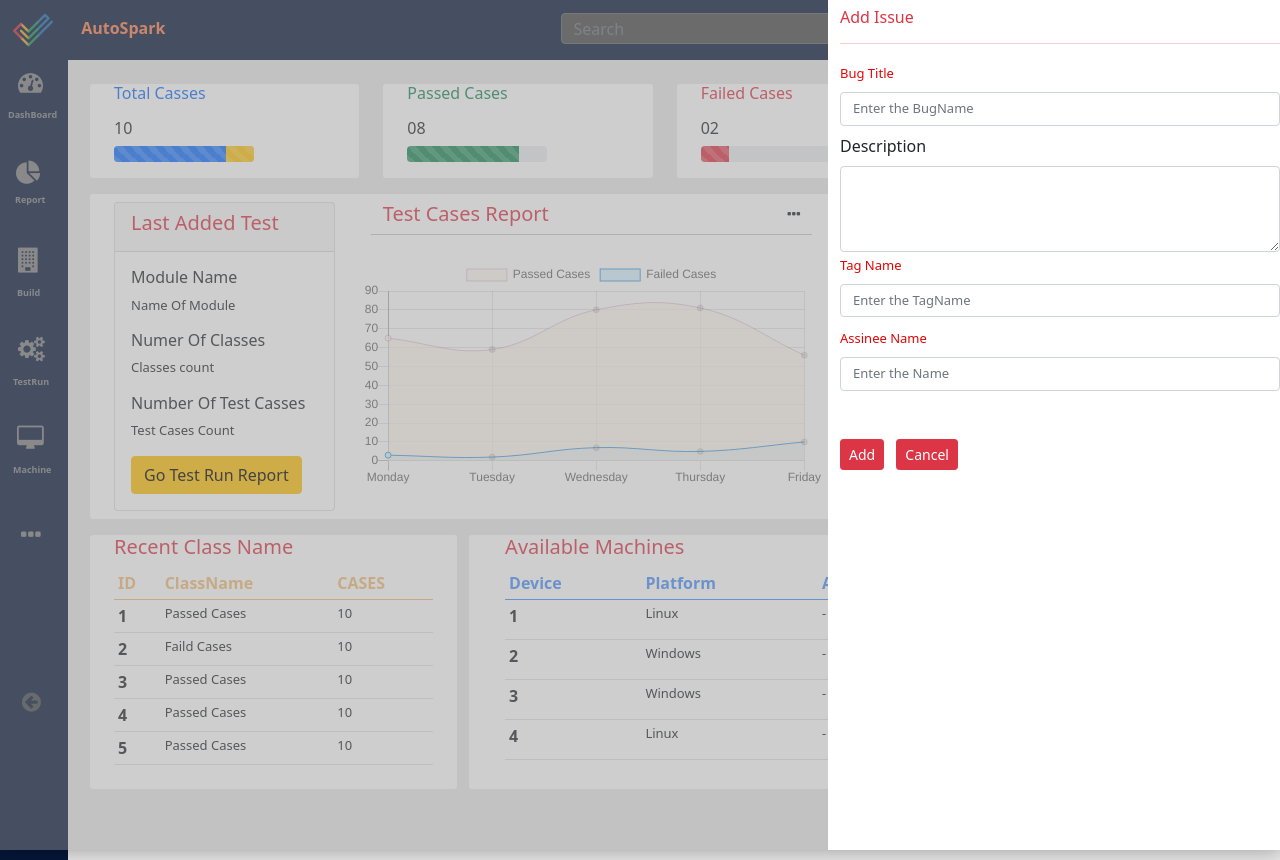
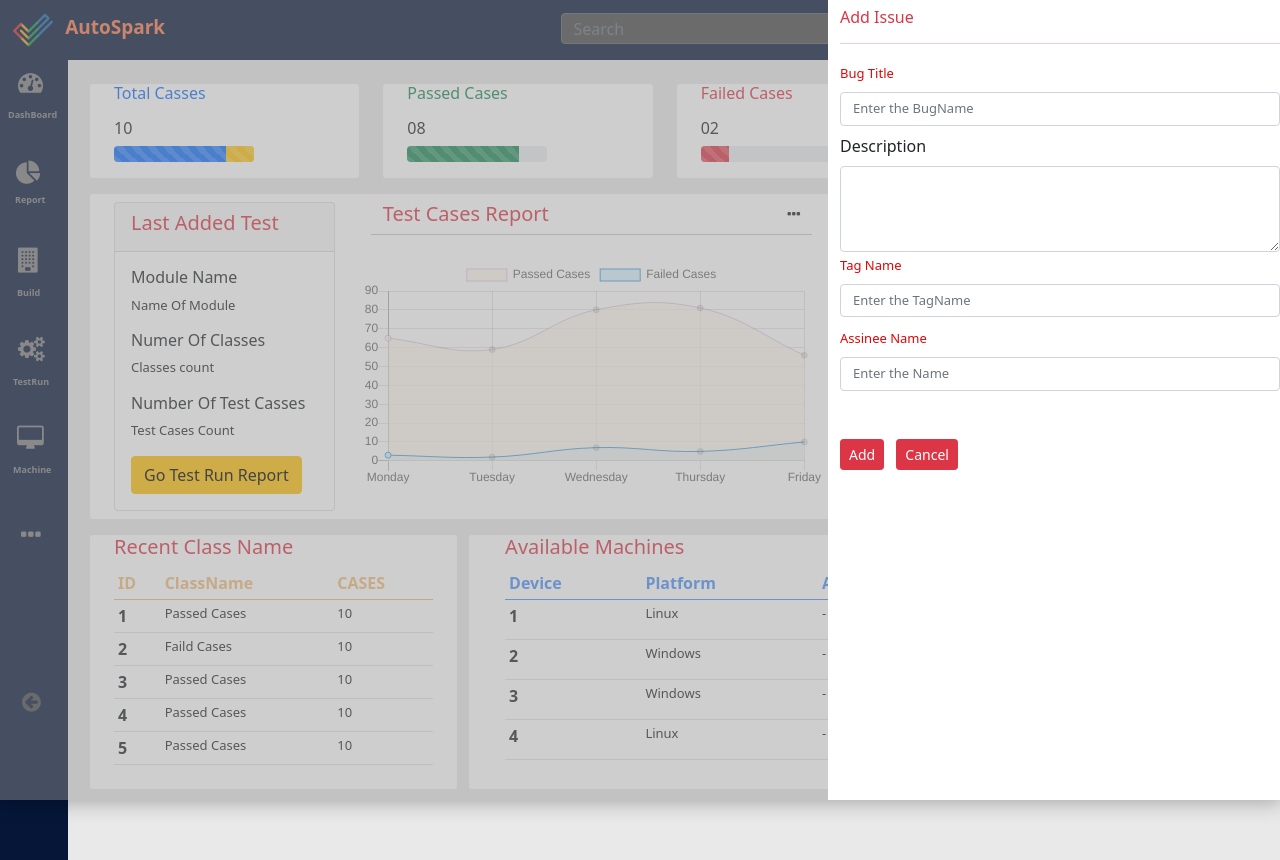
Before and after one commit to sivamuthuG/AutomationTool, a plain HTML site: page index.html in a window 1280 px wide. Both pictures are taken after a click on the icon 1201 px from the left and 29 px from the top of the page. Drawn offline with nearby package versions, Linux system fonts and the light colour scheme.

Commit message:
Update style.css

```diff
--- a/css/style.css
+++ b/css/style.css
@@ -37,8 +37,10 @@ body{
     margin: 0 -20px;
 }
 .nameText{
-        padding: 11px;
-        color: #fa7a4b;
+
+        color: #fa7a4bfc;
+        font-size: 19px;
+        margin-left: -5px;
 }
 
 .searchBox{
@@ -172,7 +174,7 @@ body{
 }
 .toolBody{
         height: 800px;
-    width: 100%;
+        width: 100%;
 }
 .toolmenu{
         background: #051639;
@@ -188,7 +190,7 @@ body{
     margin-top: 10px;
 }
 .dashBoard{
-       width: 68px;
+       width: 80px;
     margin-left: 0px;
     height: 65px;
 }
@@ -199,7 +201,7 @@ body{
     margin-left: 3px;
 }
 .report{
-          width: 68px;
+          width: 80px;
     margin-left: 0px;
     height: 65px;
 }
@@ -221,7 +223,7 @@ body{
     float: left;
 }
 .machine{
-      width: 68px;
+      width: 80px;
     margin-left: 0;
     height: 65px;
 }
@@ -914,11 +916,11 @@ td{
     z-index: 10;
     width: 100%;
     background: #95959575;
-    height: 850px;
+    height: auto;
 }
 .bug-form{
     width: auto;
-    height: 850px;
+    height: 800px;
     background: #fff;
 }
 .bug1{
@@ -981,11 +983,13 @@ td{
 
 @media only screen and (max-width: 600px) {
  .toolmenu {height: 900px;}
+
 }
 
 /* Small devices (portrait tablets and large phones, 600px and up) */
 @media only screen and (min-width: 600px) {
   .toolmenu {height: 900px;}
+
 }
 
 /* Medium devices (landscape tablets, 768px and up) */
@@ -996,9 +1000,11 @@ td{
 /* Large devices (laptops/desktops, 992px and up) */
 @media only screen and (min-width: 992px) {
  .toolmenu {height: 1326px;}
+
 }
 
 /* Extra large devices (large laptops and desktops, 1200px and up) */
 @media only screen and (min-width: 1200px) {
   .toolmenu {height: 900px;}
+
 }
```
